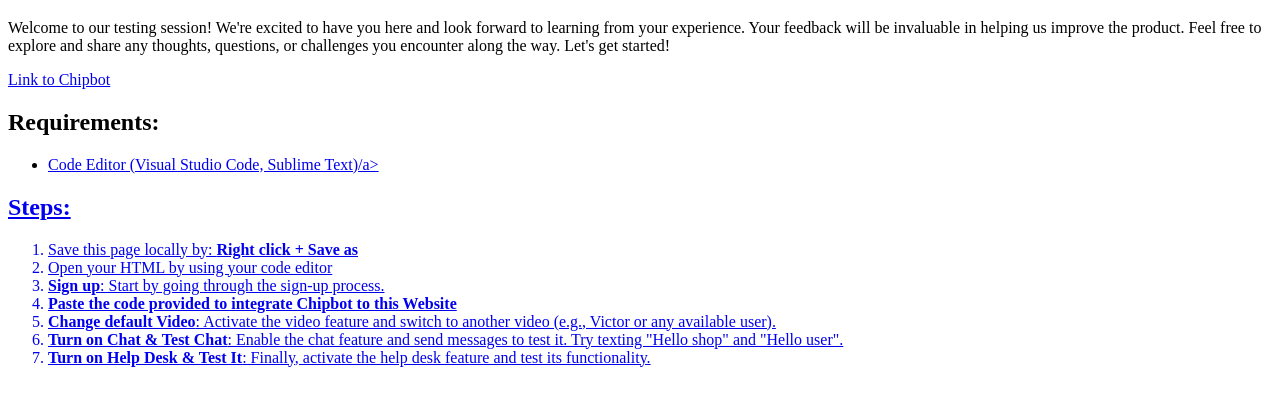
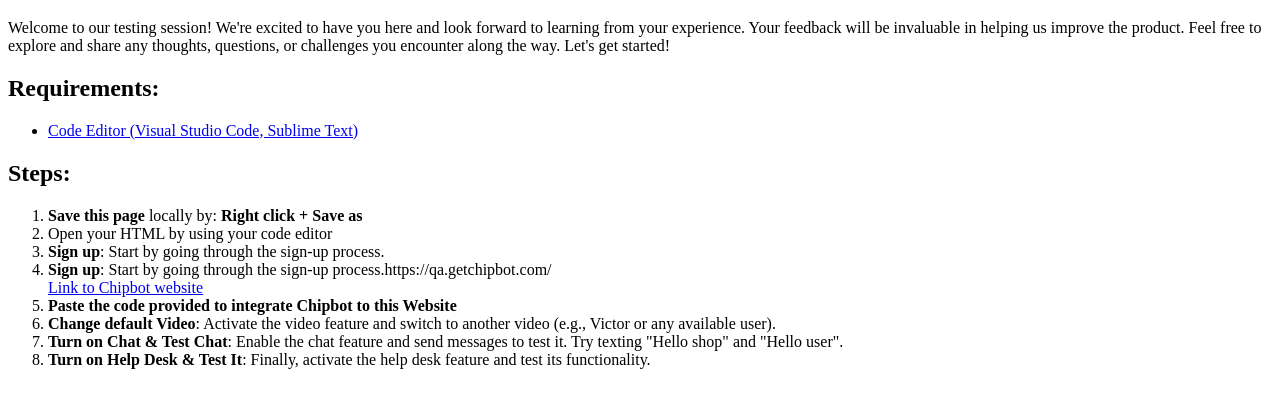
Before and after one commit to thangvu0304/usability-test-chipbot, a plain HTML site: page index.html in a window 1280 px wide. Shown: the part 61-468 px from the top of the page. Drawn offline with Linux system fonts and the light colour scheme.

Commit message:
Update index.html

```diff
--- a/index.html
+++ b/index.html
@@ -10,21 +10,23 @@
         <p>
             Welcome to our testing session! We're excited to have you here and look forward to learning from your experience. Your feedback will be invaluable in helping us improve the product. Feel free to explore and share any thoughts, questions, or challenges you encounter along the way. Let's get started!
         </p>
-        <a href="https://qa.getchipbot.com/"><p>Link to Chipbot</p></a>
     </div>
 
     <div class="requirements">
         <h2>Requirements:</h2>
         <ul>
-            <li><a href="https://code.visualstudio.com/">Code Editor (Visual Studio Code, Sublime Text)/a></li>
+            <li><a href="https://code.visualstudio.com/">Code Editor (Visual Studio Code, Sublime Text)</a></li>
         </ul>
     </div>
     <div class="task-list">
         <h2>Steps: </h2>
         <ol>
-            <li>Save this page locally by: <strong>Right click + Save as</strong></li>
+            <li><strong>Save this page</strong> locally by: <strong>Right click + Save as</strong></li>
             <li>Open your HTML by using your code editor</li>
-            <li><strong>Sign up</strong>: Start by going through the sign-up process.</li>
+            <li><strong>Sign up</strong>: Start by going through the sign-up process.
+            <li><strong>Sign up</strong>: Start by going through the sign-up process.https://qa.getchipbot.com/</li>
+            <a href="https://qa.getchipbot.com/">Link to Chipbot website</a>
+            </li>
             <li><strong>Paste the code provided to integrate Chipbot to this Website</strong></li>
             <li><strong>Change default Video</strong>: Activate the video feature and switch to another video (e.g., Victor or any available user).</li>
             <li><strong>Turn on Chat & Test Chat</strong>: Enable the chat feature and send messages to test it. Try texting "Hello shop" and "Hello user".</li>
```
